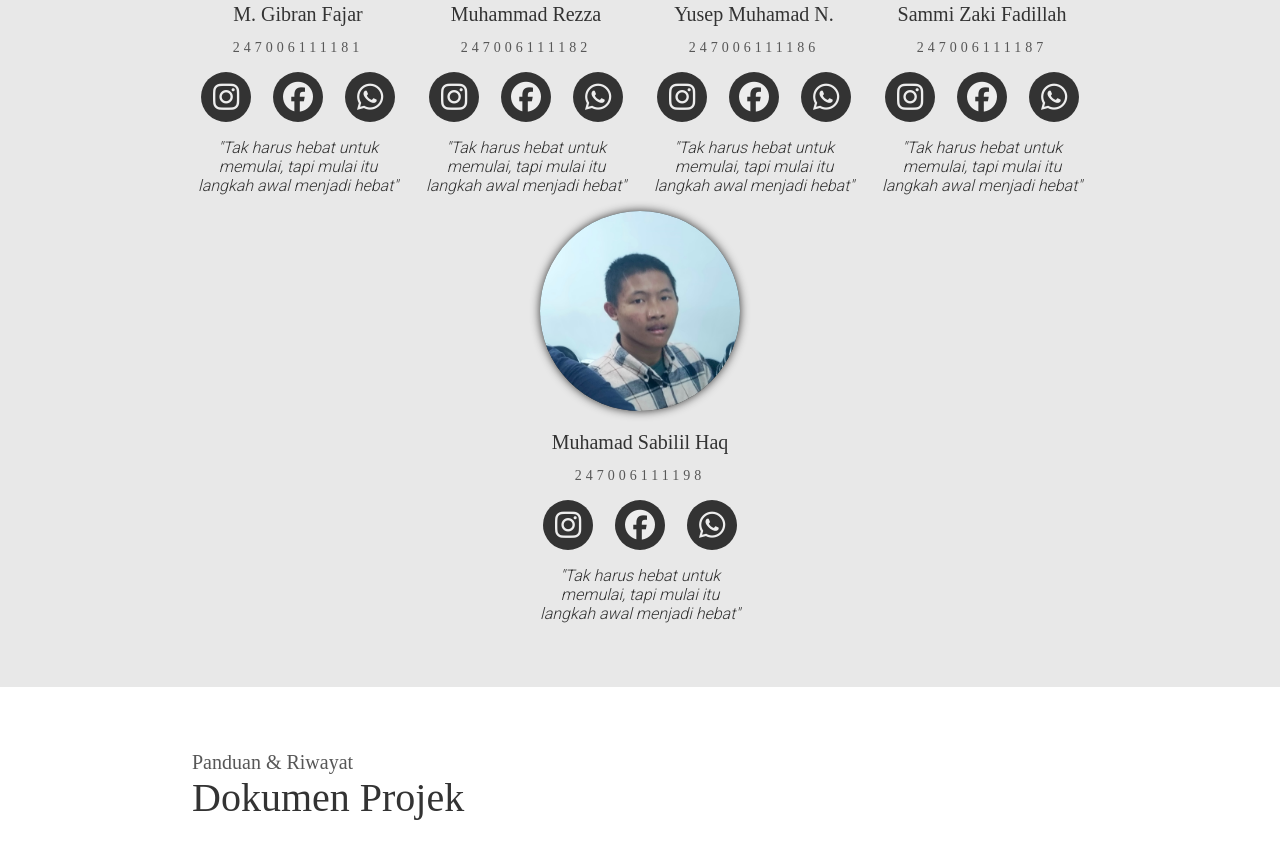
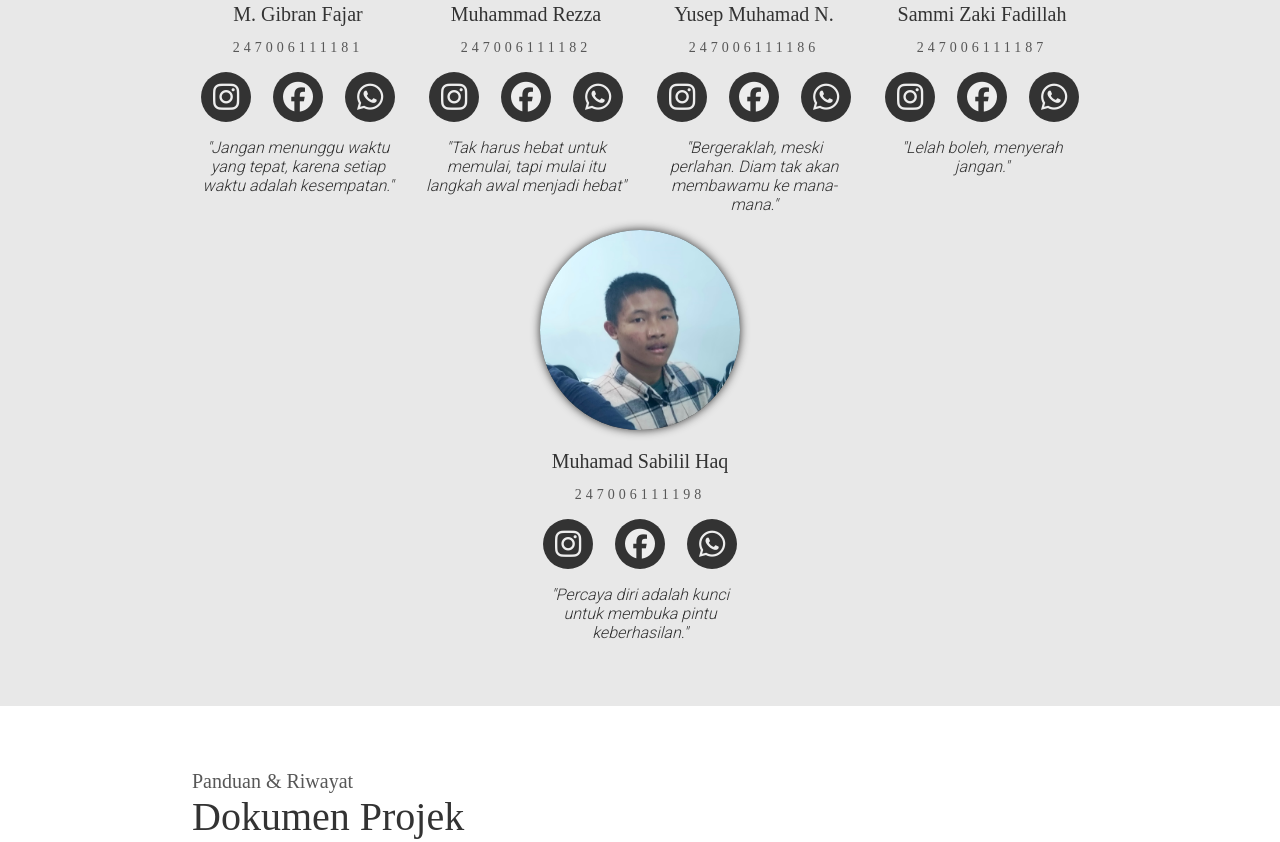
Before and after one commit to rezzazn2/rezzazn2.github.io, a plain HTML site: page kalkulex2/index.html in a window 1280 px wide. Shown: the part 2339-3181 px from the top of the page. Drawn offline with nearby package versions, Linux system fonts and the light colour scheme; a web font is replaced by a local one.

Commit message:
lupa njirlah

```diff
--- a/kalkulex2/css/anggota.css
+++ b/kalkulex2/css/anggota.css
@@ -16,7 +16,7 @@ section.anggota{
     gap: 1em;
     justify-content: center;
     flex-wrap: wrap;
-    align-items: center;
+    align-items:first baseline;
 }
 .anggota ul li{
     display: flex;
--- a/kalkulex2/index.html
+++ b/kalkulex2/index.html
@@ -129,7 +129,7 @@
                         <li><a href="https://web.facebook.com/gibranfajar89?locale=id_ID" target="_blank" ><i class="fa-brands fa-facebook"></i></a></li>
                         <li><a><i class="fa-brands fa-whatsapp"></i></a></li>
                     </ul>
-                    <p class="quote">"Tak harus hebat untuk memulai, tapi mulai itu langkah awal menjadi hebat"</p>
+                    <p class="quote">"Jangan menunggu waktu yang tepat, karena setiap waktu adalah kesempatan."</p>
                 </li>
                 <li class="card">
                     <div class="cover-img"><img src="images/enza.jpg" alt=""></div>
@@ -151,7 +151,7 @@
                         <li><a href="" target="_blank" ><i class="fa-brands fa-facebook"></i></a></li>
                         <li><a><i class="fa-brands fa-whatsapp"></i></a></li>
                     </ul>
-                    <p class="quote">"Tak harus hebat untuk memulai, tapi mulai itu langkah awal menjadi hebat"</p>
+                    <p class="quote">"Bergeraklah, meski perlahan. Diam tak akan membawamu ke mana-mana."</p>
                 </li>
                 <li class="card">
                     <div class="cover-img"><img src="images/alex.png" alt=""></div>
@@ -162,7 +162,7 @@
                         <li><a href="https://web.facebook.com/Lek.Kecot?locale=id_ID" target="_blank" ><i class="fa-brands fa-facebook"></i></a></li>
                         <li><a><i class="fa-brands fa-whatsapp"></i></a></li>
                     </ul>
-                    <p class="quote">"Tak harus hebat untuk memulai, tapi mulai itu langkah awal menjadi hebat"</p>
+                    <p class="quote">"Lelah boleh, menyerah jangan."</p>
                 </li>
                 <li class="card">
                     <div class="cover-img"><img src="images/sabil.jpg" alt=""></div>
@@ -173,7 +173,7 @@
                         <li><a href="" target="_blank" ><i class="fa-brands fa-facebook"></i></a></li>
                         <li><a><i class="fa-brands fa-whatsapp"></i></a></li>
                     </ul>
-                    <p class="quote">"Tak harus hebat untuk memulai, tapi mulai itu langkah awal menjadi hebat"</p>
+                    <p class="quote">"Percaya diri adalah kunci untuk membuka pintu keberhasilan."</p>
                 </li>
             </ul>
        </div>
```
